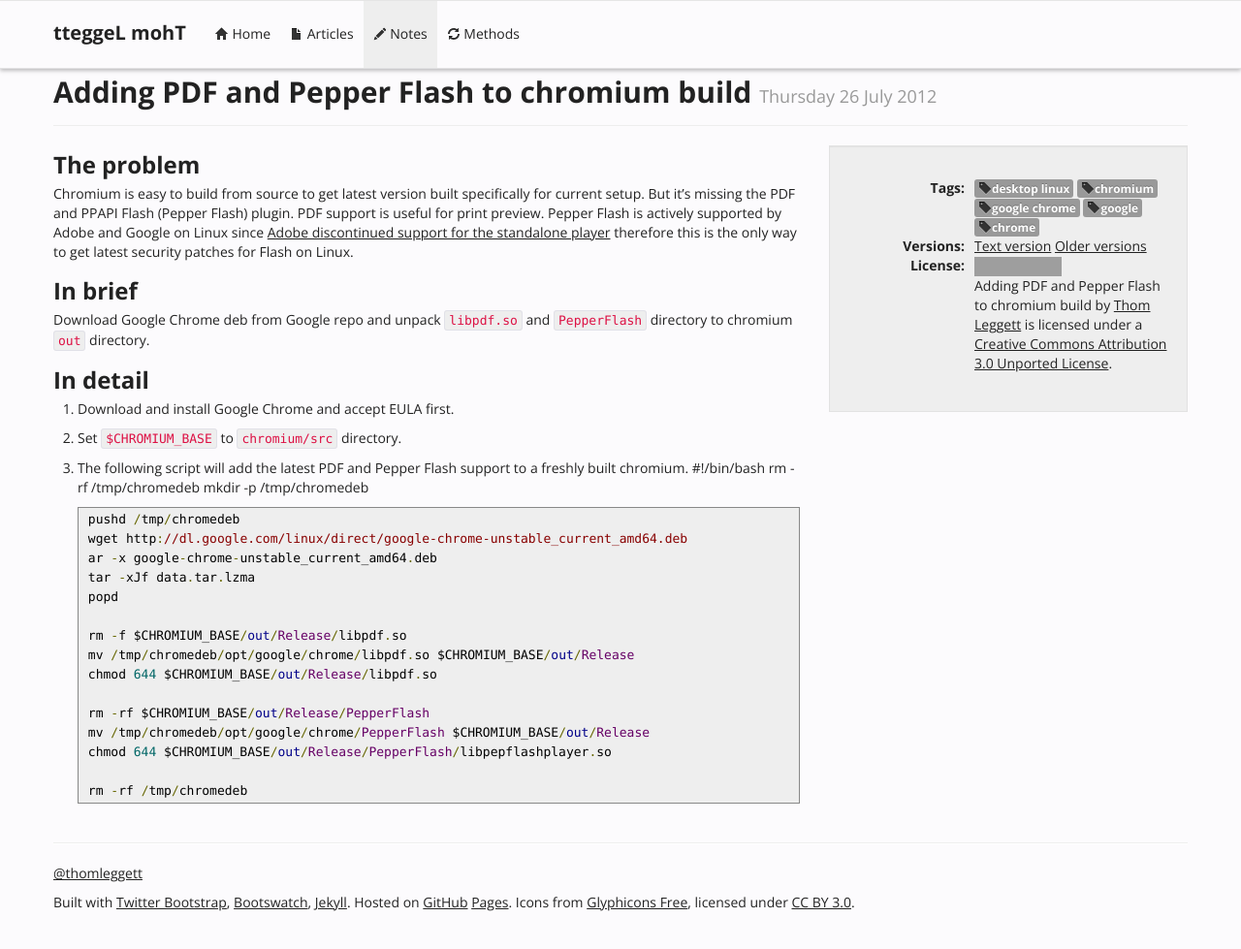
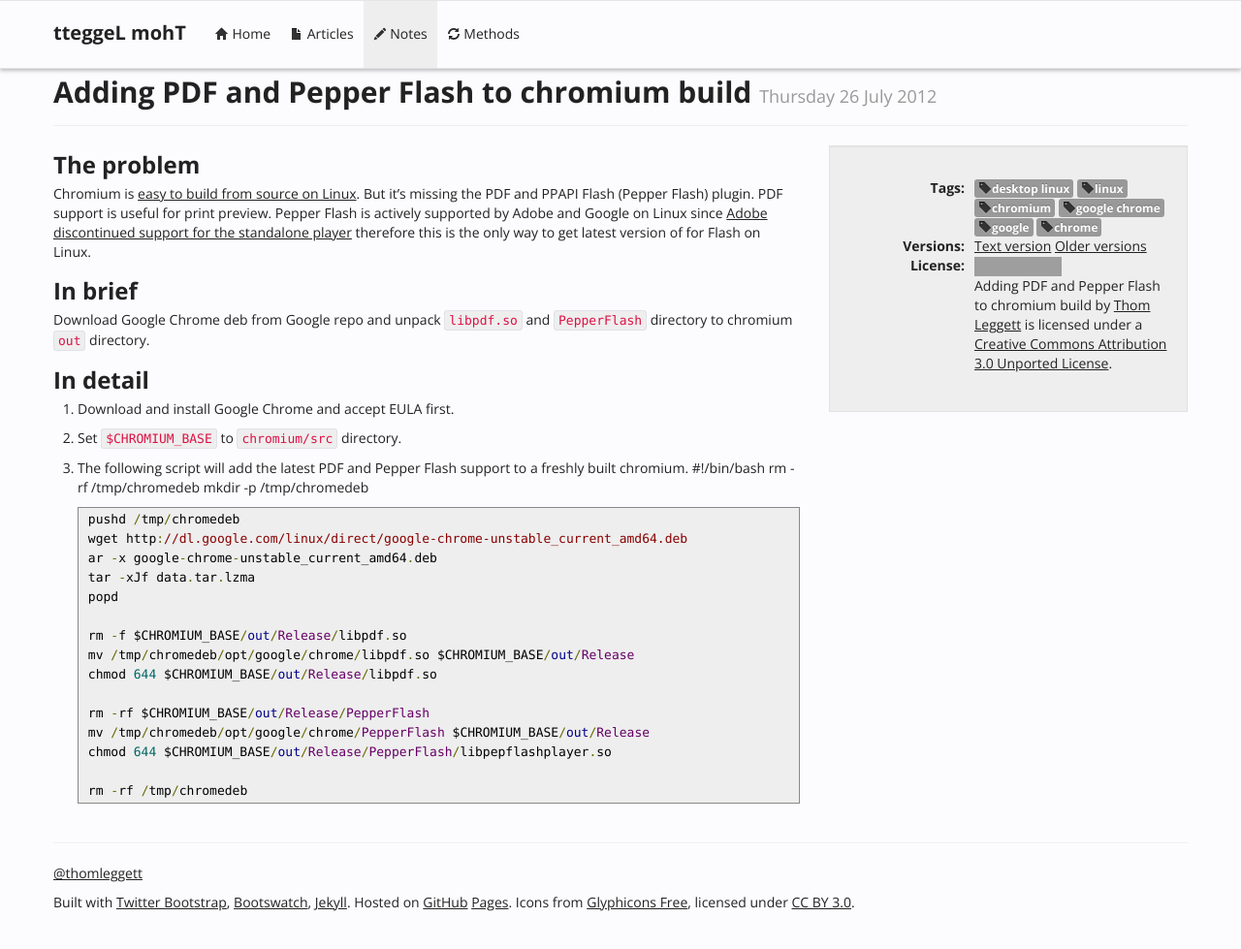
Before and after one commit to tteggel/tteggel.github.io, a Jekyll site: the page built from notes/_posts/2012-07-26-adding-pdf-and-pepper-flash-to-chromium-build.md, in a window 1280 px wide and 991 px high. Shown: the top 979 px of the window at 97% size. Built offline with Jekyll 4.4.1, drawn with Linux system fonts in a browser that asks for light colours; nearby versions of some CDN libraries; Markdown is read by kramdown in place of the engine named in the settings; grey boxes are pictures that could not be loaded.

Commit message:
Update intro text now I've actually read all of the linked article.

```diff
--- a/notes/_posts/2012-07-26-adding-pdf-and-pepperflash-to-chromium-build.md
+++ b/notes/_posts/2012-07-26-adding-pdf-and-pepper-flash-to-chromium-build.md
@@ -2,10 +2,10 @@
 layout: note
 title: Adding PDF and Pepper Flash to chromium build
 description: Adding PDF and Pepper Flash to chromium build
-tags: ["desktop linux", "chromium", "google chrome", "google", "chrome"]
+tags: ["desktop linux","linux", "chromium", "google chrome", "google", "chrome"]
 ---
 ## The problem
-Chromium is easy to build from source to get latest version built specifically for current setup. But it's missing the PDF and PPAPI Flash (Pepper Flash) plugin. PDF support is useful for print preview. Pepper Flash is actively supported by Adobe and Google on Linux since [Adobe discontinued support for the standalone player][1] therefore this is the only way to get latest security patches for Flash on Linux.
+Chromium is [easy to build from source on Linux][1]. But it's missing the PDF and PPAPI Flash (Pepper Flash) plugin. PDF support is useful for print preview. Pepper Flash is actively supported by Adobe and Google on Linux since [Adobe discontinued support for the standalone player][2] therefore this is the only way to get latest version of for Flash on Linux.
 
 ## In brief
 Download Google Chrome deb from Google repo and unpack `libpdf.so` and `PepperFlash` directory to chromium `out` directory.
@@ -36,4 +36,5 @@
 
           rm -rf /tmp/chromedeb
 
-[1]: http://blogs.adobe.com/flashplayer/2012/02/adobe-and-google-partnering-for-flash-player-on-linux.html "Adobe and Google Partnering for Flash Player on Linux"
+[1]: http://code.google.com/p/chromium/wiki/LinuxBuildInstructions "Chromium Linux Build Instructions"
+[2]: http://blogs.adobe.com/flashplayer/2012/02/adobe-and-google-partnering-for-flash-player-on-linux.html "Adobe and Google Partnering for Flash Player on Linux"
```
